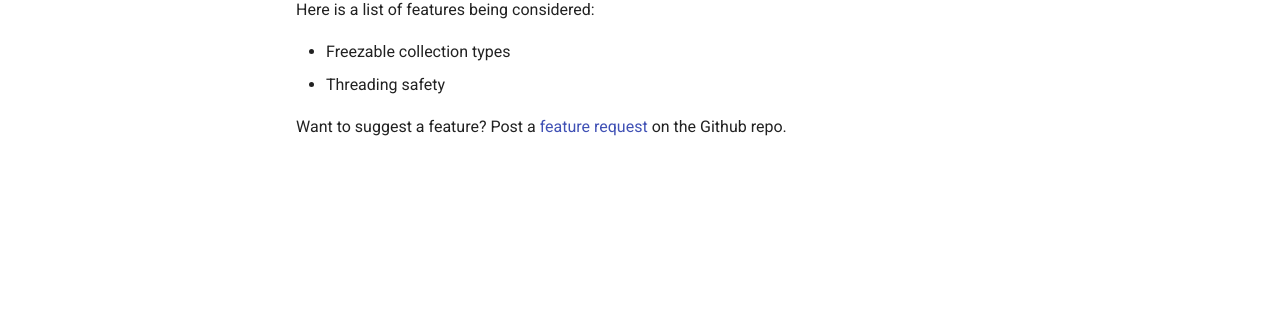
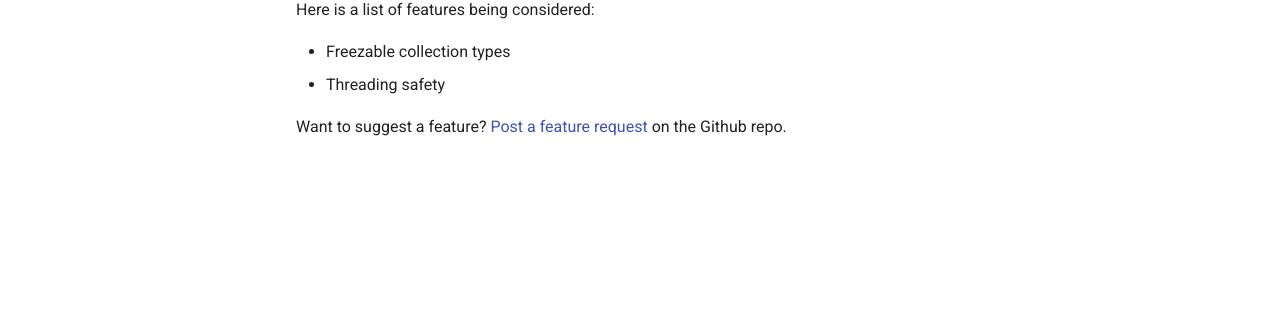
Before and after one commit to ederic-oytas/freezable-mixin, an MkDocs documentation site: the page built from docs/roadmap.md, in a window 1280 px wide. Shown: the part 333-643 px from the top of the page. Built offline with MkDocs 1.6.1 and Material for MkDocs 9.7.7, drawn with Linux system fonts in a browser that asks for light colours; comment, search, counter and statistics services are not loaded; part of the change alters nothing that is shown.

```diff
--- a/docs/roadmap.md
+++ b/docs/roadmap.md
@@ -13,6 +13,6 @@ Here is a list of features being considered:
 - Freezable collection types
 - Threading safety
 
-Want to suggest a feature? Post a [feature request][1] on the Github repo.
+Want to suggest a feature? [Post a feature request][1] on the Github repo.
 
-[1]: https://github.com/ederic-oytas/python-freezable/issues/new/choose
+[1]: https://github.com/ederic-oytas/python-freezable/issues/new?template=feature_request.md
```
